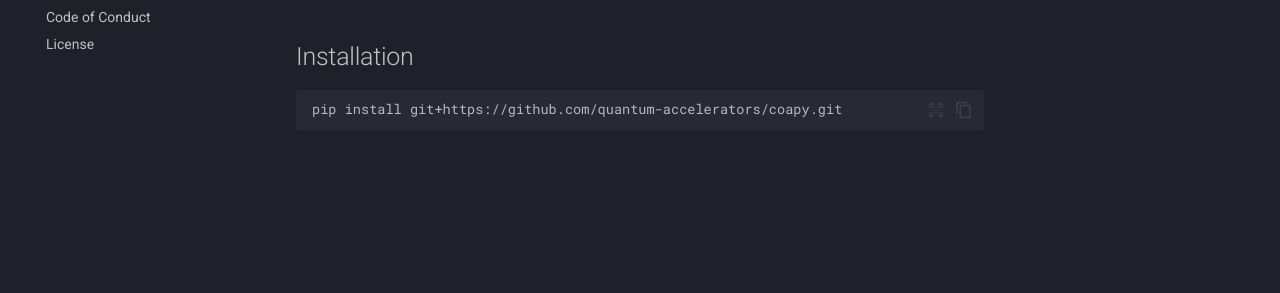
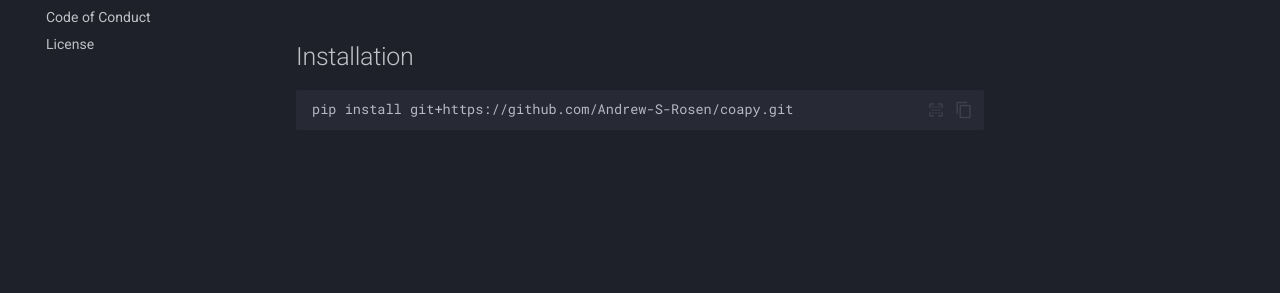
Before and after one commit to Andrew-S-Rosen/coapy, an MkDocs documentation site: the page built from docs/install.md, in a window 1280 px wide. Shown: the part 398-691 px from the top of the page. Built offline with MkDocs 1.6.1 and Material for MkDocs 9.7.7, drawn with Linux system fonts in a browser that asks for light colours; plug-ins that fetch from the network failed and are left out; comment, search, counter and statistics services are not loaded; some of the changed lines change nothing that is shown.

Commit message:
Update install.md

````diff
--- a/docs/install.md
+++ b/docs/install.md
@@ -8,5 +8,5 @@ You will need to have Python on your machine. If you do not, follow the instruct
 ## Installation
 
 ```bash
-pip install git+https://github.com/quantum-accelerators/coapy.git
+pip install git+https://github.com/Andrew-S-Rosen/coapy.git
 ```
````
